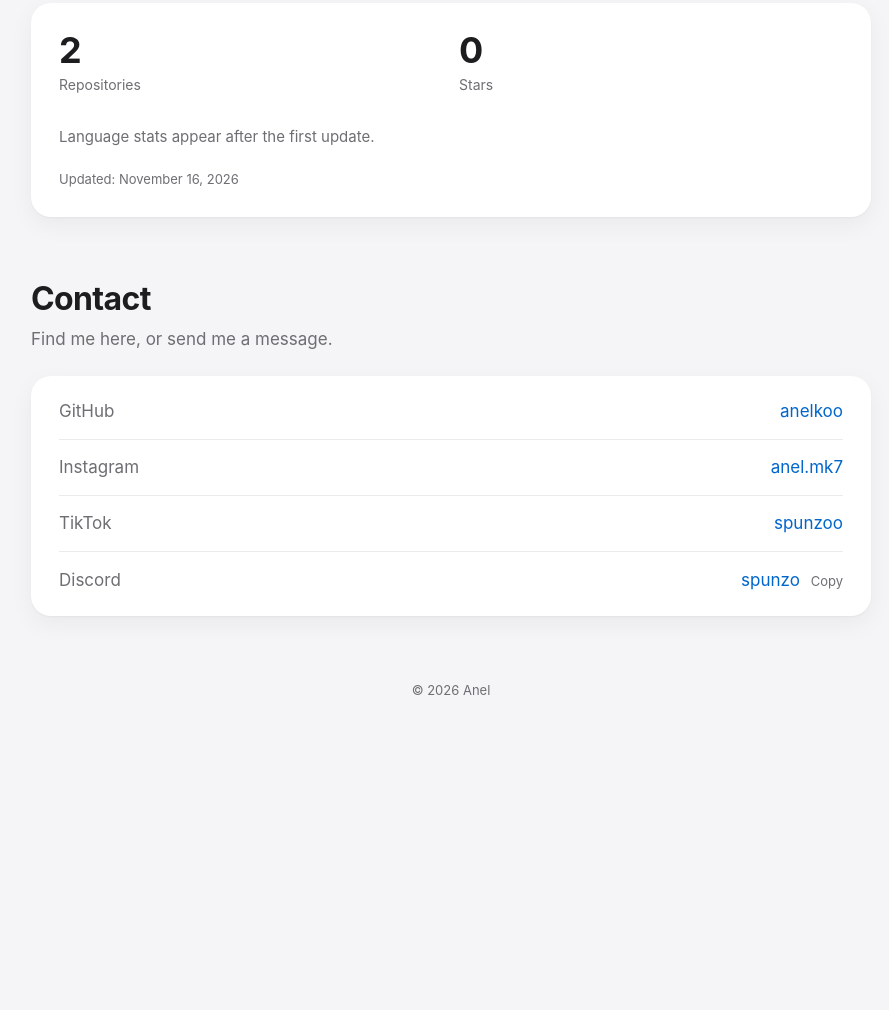
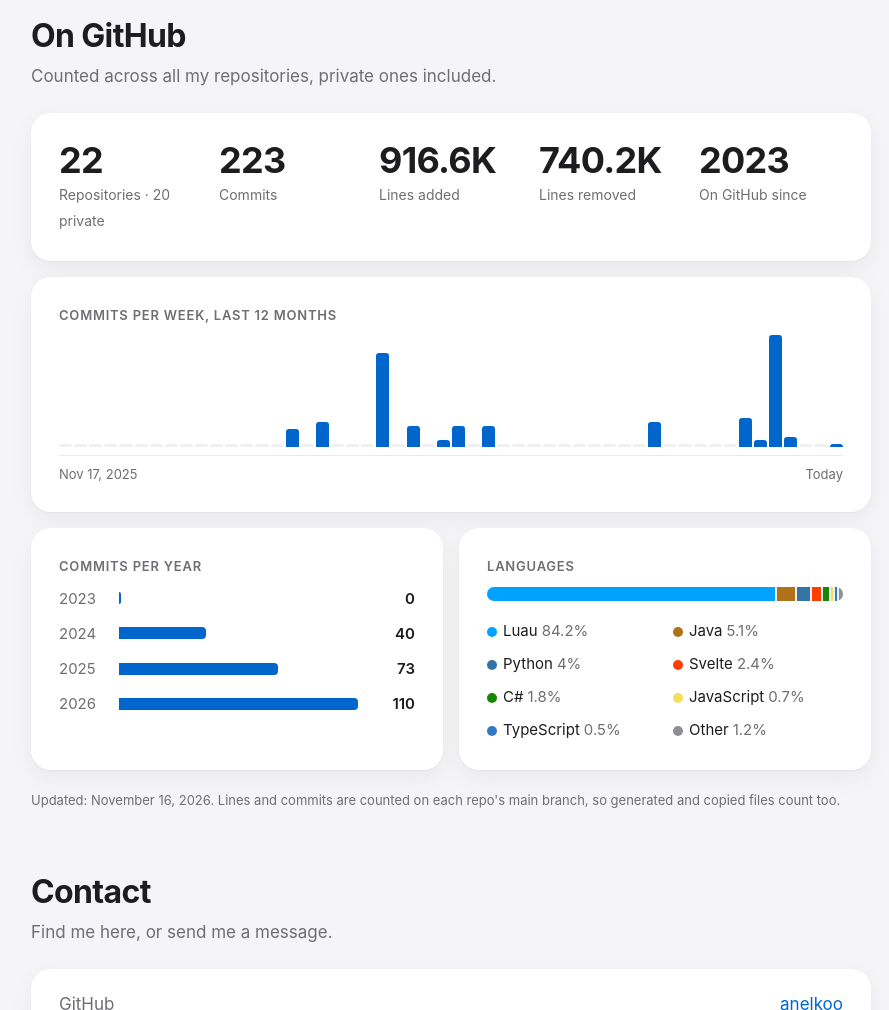
Before and after one commit to anelkoo/anelkoo.github.io, a plain HTML site: page index.html in a window 1280 px wide. Shown: the part 1532-2542 px from the top of the page, without its empty margins (189-1078 px from the left). Before the commit the page ends 2272 px from the top, so only its background shows below. Drawn offline with Linux system fonts and the light colour scheme.

Commit message:
Add commits per year, weekly activity and lines of code
Counted from each repo's contributor stats, which include private repos,
instead of the contribution calendar, which left most private work out.

Co-Authored-By: Claude Opus 5.5 <noreply@anthropic.com>

```diff
--- a/data.json
+++ b/data.json
@@ -1,20 +1,134 @@
 {
-  "updated": "2026-11-16T23:26:23.259Z",
+  "updated": "2026-11-16T23:45:43.351Z",
   "name": "Anel Hrvacic",
   "avatar": "https://avatars.githubusercontent.com/u/153175475?v=4",
   "url": "https://github.com/anelkoo",
-  "repos": 2,
-  "privateRepos": 0,
+  "repos": 22,
+  "privateRepos": 20,
   "stars": 0,
-  "commitsYear": null,
-  "languages": [],
+  "followers": 0,
+  "since": "2023-12-07T08:46:43Z",
+  "code": {
+    "added": 916575,
+    "deleted": 740212,
+    "commits": 223
+  },
+  "years": [
+    {
+      "year": 2023,
+      "commits": 0
+    },
+    {
+      "year": 2024,
+      "commits": 40
+    },
+    {
+      "year": 2025,
+      "commits": 73
+    },
+    {
+      "year": 2026,
+      "commits": 110
+    }
+  ],
+  "activity": {
+    "start": "2025-11-17",
+    "weeks": [
+      0,
+      0,
+      0,
+      0,
+      0,
+      0,
+      0,
+      0,
+      0,
+      0,
+      0,
+      0,
+      0,
+      0,
+      0,
+      5,
+      0,
+      7,
+      0,
+      0,
+      0,
+      26,
+      0,
+      6,
+      0,
+      2,
+      6,
+      0,
+      6,
+      0,
+      0,
+      0,
+      0,
+      0,
+      0,
+      0,
+      0,
+      0,
+      0,
+      7,
+      0,
+      0,
+      0,
+      0,
+      0,
+      8,
+      2,
+      31,
+      3,
+      0,
+      0,
+      1
+    ]
+  },
+  "languages": [
+    {
+      "name": "Luau",
+      "percent": 84.2
+    },
+    {
+      "name": "Java",
+      "percent": 5.1
+    },
+    {
+      "name": "Python",
+      "percent": 4
+    },
+    {
+      "name": "Svelte",
+      "percent": 2.4
+    },
+    {
+      "name": "C#",
+      "percent": 1.8
+    },
+    {
+      "name": "JavaScript",
+      "percent": 0.7
+    },
+    {
+      "name": "TypeScript",
+      "percent": 0.5
+    },
+    {
+      "name": "Other",
+      "percent": 1.2
+    }
+  ],
   "projects": [
     {
       "name": "anelkoo.github.io",
       "description": null,
       "url": "https://github.com/anelkoo/anelkoo.github.io",
       "homepage": null,
-      "language": null,
+      "language": "JavaScript",
       "stars": 0
     }
   ]
--- a/index.html
+++ b/index.html
@@ -70,11 +70,25 @@
     <section class="wrap section" id="github">
       <h2 data-i18n="github.title">On GitHub</h2>
       <p class="sub" data-i18n="github.sub">Counted across all my repositories, private ones included.</p>
-      <div class="card">
-        <div class="stats" id="stats"></div>
-        <div class="bar" id="lang-bar" role="img"></div>
-        <ul class="legend" id="lang-legend"></ul>
-        <p class="note" id="updated"></p>
+      <div class="stack">
+        <div class="card"><div class="stats" id="stats"></div></div>
+        <div class="card" id="activity-card">
+          <h3 data-i18n="github.activity">Commits per week, last 12 months</h3>
+          <div class="weeks" id="weeks" role="img"></div>
+          <div class="axis"><span id="weeks-from"></span><span id="weeks-to"></span></div>
+        </div>
+        <div class="pair">
+          <div class="card" id="years-card">
+            <h3 data-i18n="github.years">Commits per year</h3>
+            <ul class="years" id="years"></ul>
+          </div>
+          <div class="card">
+            <h3 data-i18n="github.languages">Languages</h3>
+            <div class="bar" id="lang-bar" role="img"></div>
+            <ul class="legend" id="lang-legend"></ul>
+          </div>
+        </div>
+        <p class="note"><span id="updated"></span> <span data-i18n="github.footnote">Lines and commits are counted on each repo's main branch, so generated and copied files count too.</span></p>
       </div>
     </section>
 
--- a/script.js
+++ b/script.js
@@ -11,7 +11,11 @@ const T = {
     'projects.empty': 'No public projects yet. More are on the way.', 'projects.nodesc': 'No description yet.',
     'skills.title': 'Skills', 'skills.languages': 'Languages', 'skills.tools': 'Tools I use', 'skills.past': 'Used before',
     'github.title': 'On GitHub', 'github.sub': 'Counted across all my repositories, private ones included.',
-    'github.repos': 'Repositories', 'github.private': 'of them private', 'github.commits': 'Commits this year', 'github.stars': 'Stars',
+    'github.repos': 'Repositories', 'github.private': 'private', 'github.commits': 'Commits', 'github.stars': 'Stars',
+    'github.added': 'Lines added', 'github.deleted': 'Lines removed', 'github.since': 'On GitHub since', 'github.followers': 'Followers',
+    'github.activity': 'Commits per week, last 12 months', 'github.years': 'Commits per year', 'github.languages': 'Languages',
+    'github.week': 'Week of', 'github.commitsN': 'commits', 'github.today': 'Today',
+    'github.footnote': "Lines and commits are counted on each repo's main branch, so generated and copied files count too.",
     'github.nolangs': 'Language stats appear after the first update.', 'github.updated': 'Updated',
     'github.bar': 'Languages by share of code',
     'contact.title': 'Contact', 'contact.sub': 'Find me here, or send me a message.', 'contact.copy': 'Copy', 'contact.copied': 'Copied',
@@ -28,7 +32,11 @@ const T = {
     'projects.empty': 'Noch keine öffentlichen Projekte. Es kommen bald welche.', 'projects.nodesc': 'Noch keine Beschreibung.',
     'skills.title': 'Skills', 'skills.languages': 'Sprachen', 'skills.tools': 'Meine Tools', 'skills.past': 'Früher benutzt',
     'github.title': 'Auf GitHub', 'github.sub': 'Über alle meine Repositories gezählt, private eingeschlossen.',
-    'github.repos': 'Repositories', 'github.private': 'davon privat', 'github.commits': 'Commits dieses Jahr', 'github.stars': 'Sterne',
+    'github.repos': 'Repositories', 'github.private': 'privat', 'github.commits': 'Commits', 'github.stars': 'Sterne',
+    'github.added': 'Zeilen hinzugefügt', 'github.deleted': 'Zeilen gelöscht', 'github.since': 'Auf GitHub seit', 'github.followers': 'Follower',
+    'github.activity': 'Commits pro Woche, letzte 12 Monate', 'github.years': 'Commits pro Jahr', 'github.languages': 'Sprachen',
+    'github.week': 'Woche vom', 'github.commitsN': 'Commits', 'github.today': 'Heute',
+    'github.footnote': 'Zeilen und Commits werden auf dem Hauptbranch jedes Repos gezählt, generierte und kopierte Dateien also mit.',
     'github.nolangs': 'Die Sprachstatistik erscheint nach dem ersten Update.', 'github.updated': 'Aktualisiert',
     'github.bar': 'Sprachen nach Anteil am Code',
     'contact.title': 'Kontakt', 'contact.sub': 'Hier findest du mich, schreib mir gern.', 'contact.copy': 'Kopieren', 'contact.copied': 'Kopiert',
@@ -40,9 +48,9 @@ const COLORS = {
   JavaScript: '#f1e05a', TypeScript: '#3178c6', Python: '#3572A5', Java: '#b07219', 'C#': '#178600',
   'C++': '#f34b7d', C: '#555555', HTML: '#e34c26', CSS: '#663399', Go: '#00ADD8', Rust: '#dea584',
   Kotlin: '#A97BFF', Swift: '#F05138', PHP: '#4F5D95', Ruby: '#701516', Shell: '#89e051', Lua: '#000080',
-  Dart: '#00B4AB', Vue: '#41b883', PowerShell: '#012456', ShaderLab: '#222c37', HLSL: '#aace60', Batchfile: '#C1F12E',
+  Dart: '#00B4AB', Vue: '#41b883', Luau: '#00A2FF', Svelte: '#ff3e00', Other: '#8e8e93', PowerShell: '#012456', ShaderLab: '#222c37', HLSL: '#aace60', Batchfile: '#C1F12E',
 };
-const FALLBACK = ['#8e8e93', '#ff9f0a', '#30d158', '#bf5af2', '#64d2ff', '#ff375f'];
+const FALLBACK = ['#ff9f0a', '#30d158', '#bf5af2', '#64d2ff', '#ff375f'];
 const color = (name, i) => COLORS[name] || FALLBACK[i % FALLBACK.length];
 
 let lang = 'en';
@@ -77,10 +85,36 @@ function renderData() {
   $('skill-langs').replaceChildren(...data.languages.filter((l) => l.name !== 'Other').map((l) => el('li', {}, l.name)));
   $('skill-langs').hidden = $('skill-langs').previousElementSibling.hidden = !data.languages.length;
 
-  const stats = [[data.repos, t('github.repos') + (data.privateRepos ? ` · ${fmt.format(data.privateRepos)} ${t('github.private')}` : '')]];
-  if (data.commitsYear != null) stats.push([data.commitsYear, t('github.commits')]);
-  stats.push([data.stars, t('github.stars')]);
-  $('stats').replaceChildren(...stats.map(([n, label]) => el('div', { className: 'stat' }, el('b', {}, fmt.format(n)), el('span', {}, label))));
+  const big = new Intl.NumberFormat(lang, { notation: 'compact', maximumFractionDigits: 1 });
+  const stats = [
+    [fmt.format(data.repos), t('github.repos') + (data.privateRepos ? ` · ${fmt.format(data.privateRepos)} ${t('github.private')}` : '')],
+    [fmt.format(data.code.commits), t('github.commits')],
+    [big.format(data.code.added), t('github.added')],
+    [big.format(data.code.deleted), t('github.deleted')],
+    [new Date(data.since).getFullYear(), t('github.since')],
+  ];
+  if (data.stars) stats.push([fmt.format(data.stars), t('github.stars')]);
+  if (data.followers) stats.push([fmt.format(data.followers), t('github.followers')]);
+  $('stats').replaceChildren(...stats.map(([n, label]) => el('div', { className: 'stat' }, el('b', {}, n), el('span', {}, label))));
+
+  const day = (d) => d.toLocaleDateString(lang, { day: 'numeric', month: 'short', year: 'numeric' });
+  const start = new Date(data.activity.start + 'T00:00:00');
+  const max = Math.max(...data.activity.weeks);
+  $('activity-card').hidden = !max;
+  const weeks = $('weeks');
+  weeks.setAttribute('aria-label', `${t('github.activity')}: ${data.activity.weeks.reduce((a, b) => a + b, 0)} ${t('github.commitsN')}`);
+  weeks.replaceChildren(...data.activity.weeks.map((n, i) => el('span', {
+    className: n ? 'on' : '',
+    style: `height:${(n / max) * 100}%`,
+    title: `${t('github.week')} ${day(new Date(start.getTime() + i * 7 * 864e5))}: ${n} ${t('github.commitsN')}`,
+  })));
+  $('weeks-from').textContent = day(start);
+  $('weeks-to').textContent = t('github.today');
+
+  const yMax = Math.max(...data.years.map((y) => y.commits));
+  $('years-card').hidden = !yMax;
+  $('years').replaceChildren(...data.years.map((y) => el('li', {},
+    el('span', {}, y.year), el('i', { style: `width:${(y.commits / yMax) * 100}%` }), el('b', {}, fmt.format(y.commits)))));
 
   const bar = $('lang-bar');
   bar.hidden = !data.languages.length;
@@ -90,7 +124,7 @@ function renderData() {
     ? data.languages.map((l, i) => el('li', {}, el('i', { className: 'dot', style: `background:${color(l.name, i)}` }), l.name, el('em', {}, `${fmt.format(l.percent)}%`)))
     : [el('li', { className: 'empty' }, t('github.nolangs'))]));
 
-  $('updated').textContent = `${t('github.updated')}: ${new Date(data.updated).toLocaleDateString(lang, { dateStyle: 'long' })}`;
+  $('updated').textContent = `${t('github.updated')}: ${new Date(data.updated).toLocaleDateString(lang, { dateStyle: 'long' })}.`;
 }
 
 document.querySelectorAll('[data-lang]').forEach((b) => b.addEventListener('click', () => {
--- a/style.css
+++ b/style.css
@@ -115,7 +115,7 @@ h3:first-child, h3[hidden] + ul + h3 { margin-top: 0; }
 .chips.muted li { color: var(--text-2); }
 
 /* GitHub stats */
-.stats { display: grid; grid-template-columns: repeat(auto-fit, minmax(88px, 1fr)); gap: 16px; margin-bottom: 28px; }
+.stats { display: grid; grid-template-columns: repeat(auto-fit, minmax(120px, 1fr)); gap: 20px 16px; }
 .stat b { display: block; font-size: 36px; letter-spacing: -0.02em; line-height: 1.1; }
 .stat span { color: var(--text-2); font-size: 14px; }
 .bar { display: flex; height: 14px; border-radius: 999px; overflow: hidden; gap: 2px; background: var(--chip); }
@@ -123,7 +123,23 @@ h3:first-child, h3[hidden] + ul + h3 { margin-top: 0; }
 .legend { list-style: none; padding: 0; margin: 18px 0 0; display: grid; grid-template-columns: repeat(auto-fill, minmax(170px, 1fr)); gap: 10px 16px; font-size: 15px; }
 .legend .empty { grid-column: 1 / -1; }
 .legend em { font-style: normal; color: var(--text-2); margin-left: 4px; }
-.note { color: var(--text-2); font-size: 13px; margin: 20px 0 0; }
+.note { color: var(--text-2); font-size: 13px; margin: 4px 0 0; }
+
+.stack { display: grid; gap: 16px; }
+.pair { display: grid; gap: 16px; grid-template-columns: repeat(auto-fit, minmax(280px, 1fr)); }
+
+/* Weekly commits: one hue, zero weeks shown as a faint stub so the timeline stays readable */
+.weeks { display: flex; align-items: flex-end; gap: 2px; height: 112px; }
+.weeks span { flex: 1; min-height: 3px; background: var(--chip); border-radius: 3px 3px 0 0; }
+.weeks span.on { background: var(--accent); }
+.weeks span:hover { opacity: .7; }
+.axis { display: flex; justify-content: space-between; font-size: 13px; color: var(--text-2); margin-top: 8px; border-top: 1px solid var(--line); padding-top: 8px; }
+
+.years { list-style: none; padding: 0; margin: 0; display: grid; gap: 12px; }
+.years li { display: grid; grid-template-columns: 3.2em 1fr 3em; align-items: center; gap: 12px; font-size: 15px; }
+.years i { display: block; height: 12px; border-radius: 0 4px 4px 0; background: var(--accent); min-width: 2px; }
+.years li > span:first-child { color: var(--text-2); }
+.years b { font-weight: 600; text-align: right; }
 
 /* Contact */
 .list { list-style: none; padding: 8px 28px; }
```
Also changed, not shown: scripts/update-data.mjs (+40 -7 lines).
